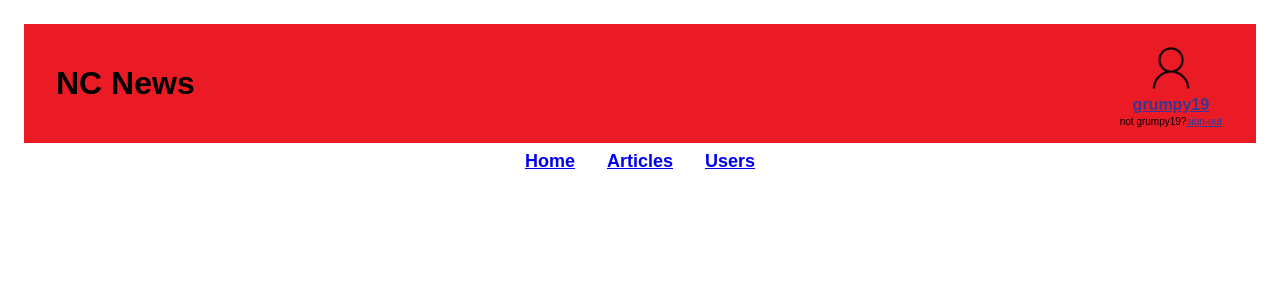
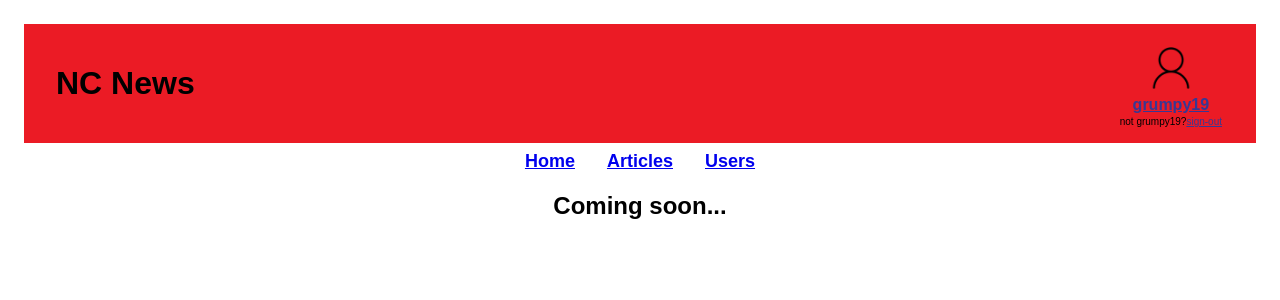
Before and after one commit to patrickarigg/nc-news, a React (Vite) app: page /users/grumpy19 in a window 1280 px wide. Shown: the top 300 px of the page. Built offline with nearby package versions, Linux system fonts and the light colour scheme; no server answers.

Commit message:
adds coming soon pages for users and user profiles

```diff
--- a/src/components/Display.jsx
+++ b/src/components/Display.jsx
@@ -4,6 +4,8 @@ import Article from "./Article";
 import Articles from "./Articles";
 import Error from "./Error";
 import SignIn from "./SignIn";
+import Users from "./Users";
+import UserProfile from "./UserProfile";
 
 function Display() {
   return (
@@ -12,9 +14,9 @@ function Display() {
         <Route path="/" element={<Home />} />
         <Route path="/sign-in" element={<SignIn />} />
         <Route path="/articles" element={<Articles />} />
-        <Route path="/users" element={<></>} />
+        <Route path="/users" element={<Users />} />
         <Route path="/articles/:article_id" element={<Article />} />
-        <Route path="/users/:user_id" element={<></>} />
+        <Route path="/users/:username" element={<UserProfile />} />
         <Route
           path="*"
           element={
--- /dev/null
+++ b/src/components/UserProfile.jsx
@@ -0,0 +1,5 @@
+function UserProfile() {
+  return <h2>Coming soon...</h2>;
+}
+
+export default UserProfile;
--- /dev/null
+++ b/src/components/Users.jsx
@@ -0,0 +1,5 @@
+function Users() {
+  return <h2>Coming soon...</h2>;
+}
+
+export default Users;
```
